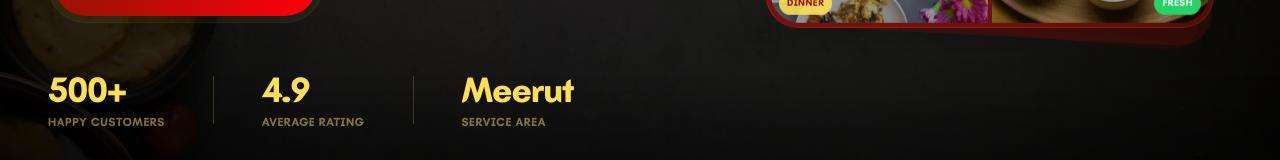
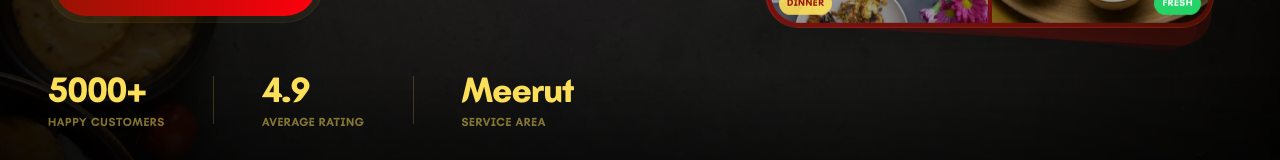
Before and after one commit to mj0077/rotify, a Next.js app: page / in a window 1280 px wide. Shown: the part 595-755 px from the top of the page. Built offline with nearby package versions, Linux system fonts and the light colour scheme.

Commit message:
Change customer count from 500 to 5000

```diff
--- a/components/Hero.tsx
+++ b/components/Hero.tsx
@@ -226,7 +226,7 @@ const Hero = () => {
                   className="text-3xl md:text-4xl font-bold text-[#FCDF59] tracking-tight"
                   style={{ fontFamily: "NeueMachina, serif" }}
                 >
-                  500+
+                  5000+
                 </span>
                 <span className="text-xs uppercase tracking-wider text-[#FCDF59]/50 mt-1">
                   Happy Customers
```
